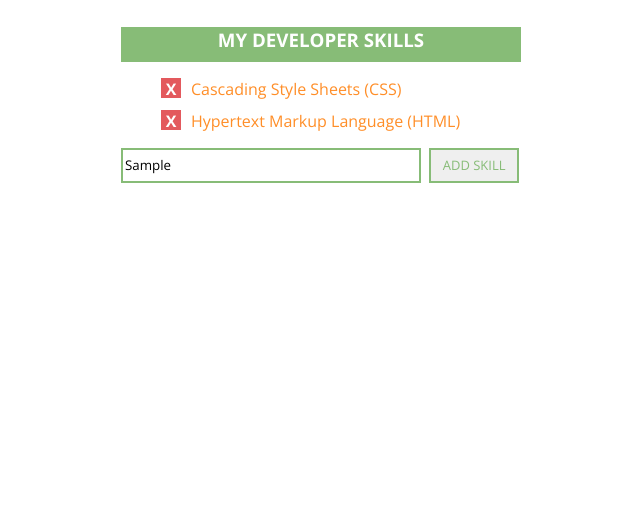
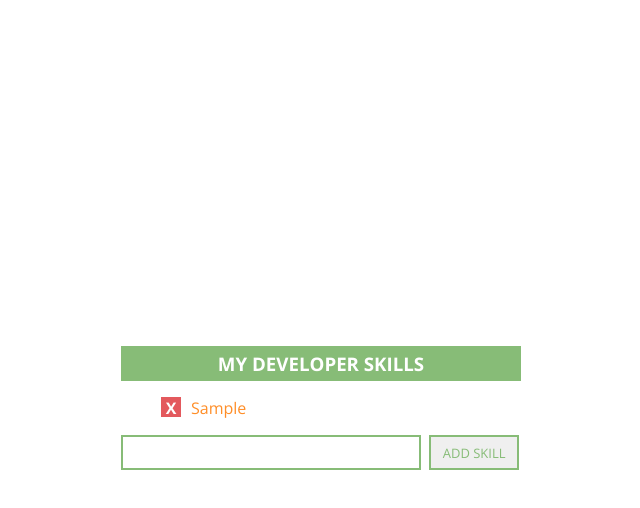
Before and after one commit to sgluchacki/my-dev-skills-lab, a plain HTML site: page index.html in a window 1280 px wide. Both pictures are taken after typing "Sample" into the empty fields and a click on the button "ADD SKILL". Shown: the whole page, without its empty margins (319-959 px from the left). Drawn offline with nearby package versions, Linux system fonts and the light colour scheme.

Commit message:
minor touchups to style, built JS foundation

```diff
--- a/css/main.css
+++ b/css/main.css
@@ -4,9 +4,11 @@
 }
 
 body {
-    display: grid;
+    display: flex;
+    flex-direction: column;
     justify-content: center;
     align-items: center;
+    height: 100vh;
 }
 
 h3 {
@@ -61,4 +63,7 @@ li {
     width: 400px;
     height: 35px;
     text-align: center;
+    display: flex;
+    flex-direction: column;
+    justify-content: center;
 }
--- a/index.html
+++ b/index.html
@@ -7,18 +7,18 @@
     <link rel="stylesheet" href="css/main.css">
     <link href="https://fonts.googleapis.com/css2?family=Open+Sans:wght@300;400;700&display=swap" rel="stylesheet">
     <script src="https://code.jquery.com/jquery-3.3.1.min.js" integrity="sha256-FgpCb/KJQlLNfOu91ta32o/NMZxltwRo8QtmkMRdAu8=" crossorigin="anonymous"></script>
-    <script src="js/main.js"></script>
+    <script defer src="js/main.js"></script>
 </head>
 <body>
 
     <main>
         <div id="h3-box"><h3>MY DEVELOPER SKILLS</h3></div>
         <ul id="skills">
-            <li><span class="remove-skill">X</span>Cascading Style Sheets (CSS)</li>
-            <li><span class="remove-skill">X</span>Hypertext Markup Language (HTML)</li>
+            <!-- <li><span class="remove-skill">X</span>Cascading Style Sheets (CSS)</li>
+            <li><span class="remove-skill">X</span>Hypertext Markup Language (HTML)</li> -->
         </ul>
         <input>
-        <button>ADD SKILL</button>
+        <button id="add-skill">ADD SKILL</button>
     </main>
 
 </body>
--- a/js/main.js
+++ b/js/main.js
@@ -0,0 +1,40 @@
+const $inputField = $('input');
+// const $removeSkill = $('.remove-skill');
+// let $li;
+
+// $('#add-skill').click(function(evt) {
+//     let currentInput;
+//     let $li = $("<li>");
+//     console.log(evt);
+//     currentInput = $inputField.val();
+//     console.log(`Current input: ${currentInput}`);
+//     $inputField.val(null);
+//     $li.html(`<span class="remove-skill">X</span>${currentInput}`);
+//     $('ul').append($li);
+// });
+
+$('#add-skill').click(addSkill);
+
+$inputField.keypress(function(evt) {
+    if (evt.keyCode === 13) {
+        addSkill(evt);
+    }
+});
+
+$('.remove-skill').click(function(evt) {
+    console.log('clicked on the X');
+    console.log(evt.target);
+})
+
+// console.log($inputField);
+
+function addSkill(evt) {
+    let currentInput;
+    let $li = $("<li>");
+    console.log(evt);
+    currentInput = $inputField.val();
+    console.log(`Current input: ${currentInput}`);
+    $inputField.val(null);
+    $li.html(`<span class="remove-skill">X</span>${currentInput}`);
+    $('ul').append($li);
+}
```
